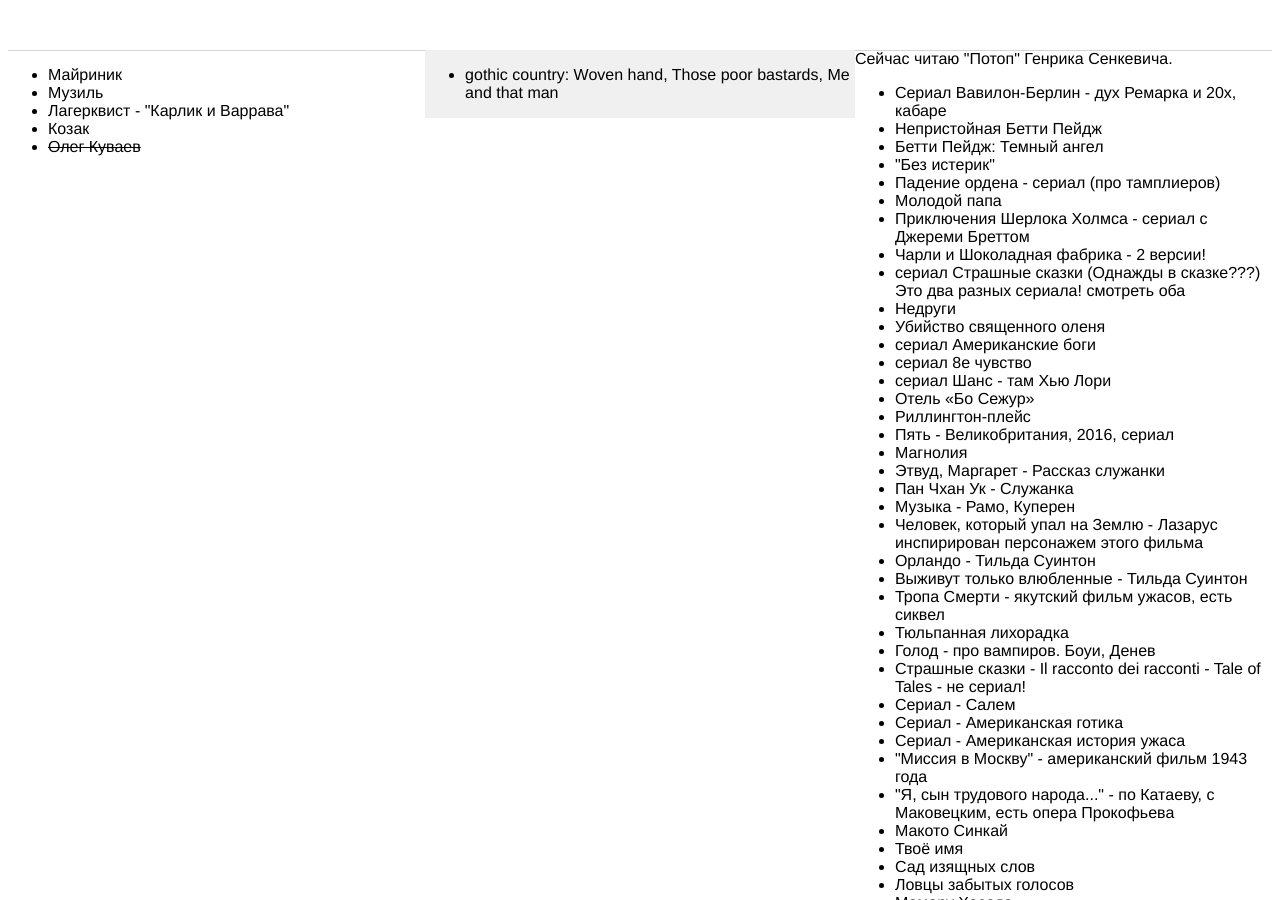
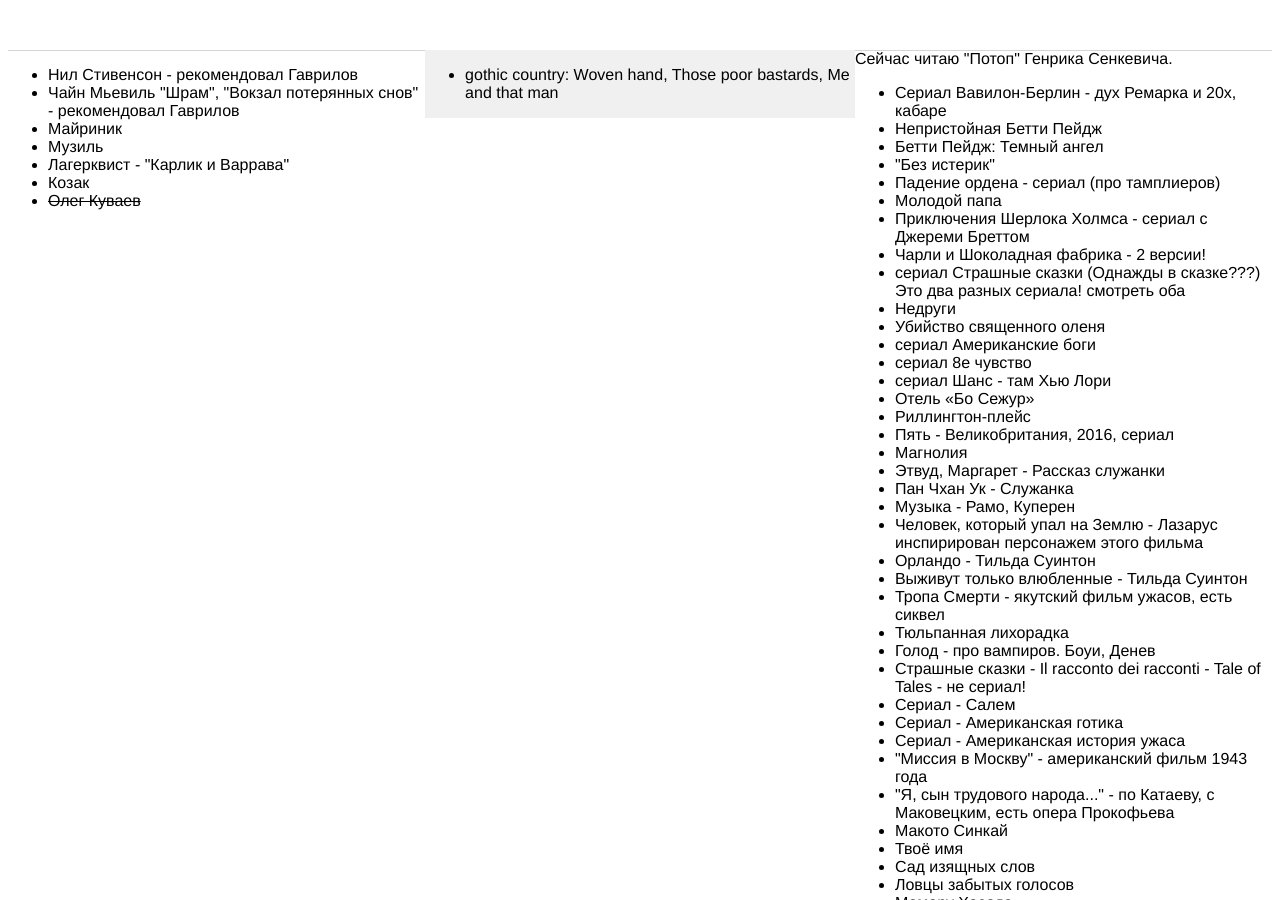
Before and after one commit to hinterlistig/hinterlistig.github.io, a Jekyll site: the page built from index.html, in a window 1280 px wide and 900 px high. Built offline with Jekyll 4.4.1, drawn with Linux system fonts in a browser that asks for light colours.

Commit message:
Update index.html

```diff
--- a/index.html
+++ b/index.html
@@ -5,6 +5,8 @@
 	<div class="layout">
 		<div class="read">
 			<ul>
+				<li>Нил Стивенсон - рекомендовал Гаврилов</li>
+				<li>Чайн Мьевиль "Шрам", "Вокзал потерянных снов" - рекомендовал Гаврилов</li>
 				<li>Майриник</li>
 				<li>Музиль</li>
 				<li>Лагерквист - "Карлик и Варрава"</li>
```
